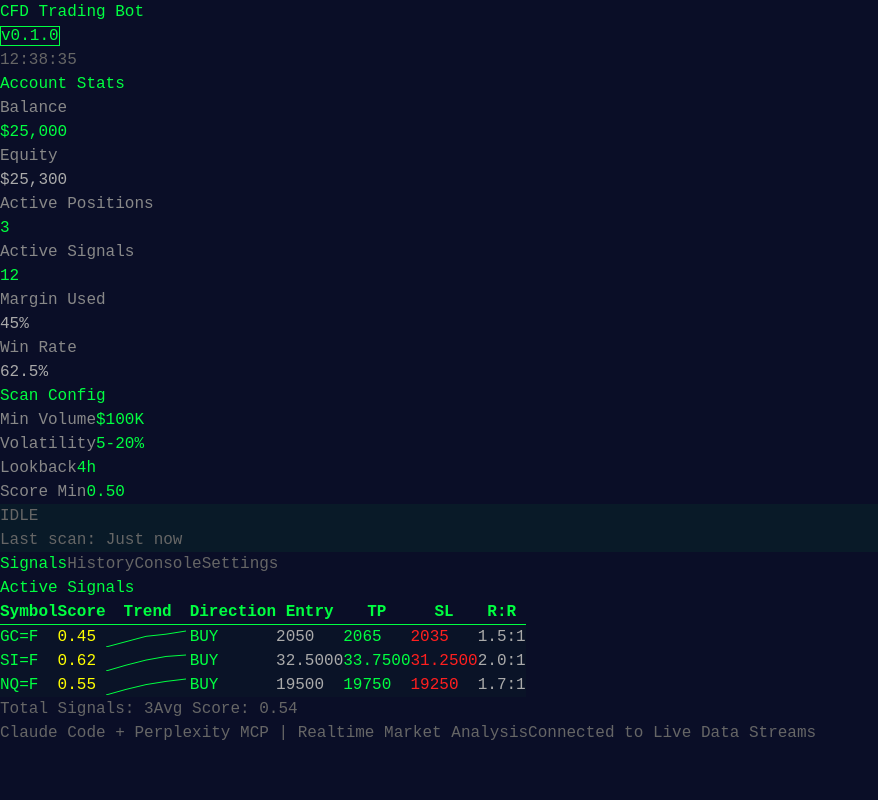
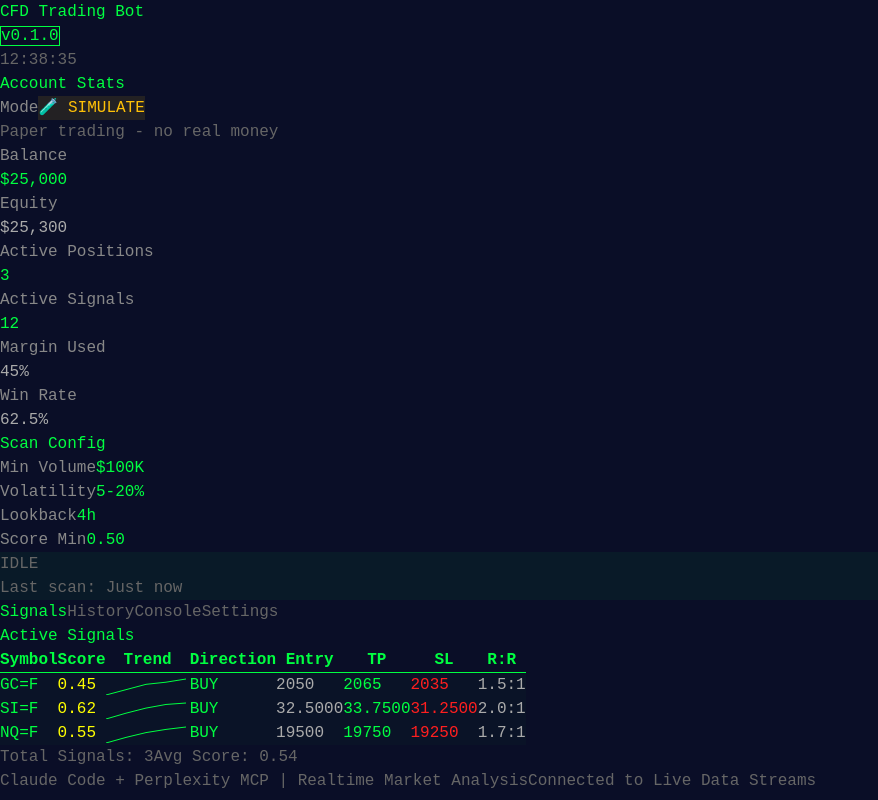
Before and after one commit to czyzq/Trdr, a React (Vite) app in the folder frontend/: page / in a window 1280 px wide. Shown: the whole page, without its empty margins (0-878 px from the left). Built offline with nearby package versions, Linux system fonts and the light colour scheme; no server answers.

Commit message:
feat: add simulate/live mode toggle in Sidebar with realistic price display

```diff
--- a/frontend/src/components/Sidebar.tsx
+++ b/frontend/src/components/Sidebar.tsx
@@ -24,9 +24,26 @@ export const Sidebar: React.FC<SidebarProps> = ({
   const [activePositions, setActivePositions] = useState(propActivePositions || 0);
   const [lastScan, setLastScan] = useState(propLastScan || "Just now");
   const [isScanning, setIsScanning] = useState(false);
+  const [mode, setMode] = useState<'simulate' | 'live'>('simulate');
   const marginUsed = propMarginUsed || 0;
   const winRate = propWinRate || 0;
   const activeSignals = propActiveSignals || 0;
+
+  const toggleMode = async () => {
+    const newMode = mode === 'simulate' ? 'live' : 'simulate';
+    try {
+      const response = await fetch(`/api/account/mode?mode=${newMode}`, {
+        method: 'POST'
+      });
+      if (response.ok) {
+        const data = await response.json();
+        setMode(data.mode);
+        console.log(`Mode changed to: ${data.mode}`);
+      }
+    } catch (error) {
+      console.error('Failed to toggle mode:', error);
+    }
+  };
 
   useEffect(() => {
     // Fetch account data and check scanning status from backend
@@ -39,6 +56,7 @@ export const Sidebar: React.FC<SidebarProps> = ({
           setBalance(data.balance || 1000);
           setEquity(data.equity || 1000);
           setActivePositions(data.positions || 0);
+          setMode(data.mode || 'simulate');
           if (data.last_scan) {
             const scanTime = new Date(data.last_scan);
             const now = new Date();
@@ -107,6 +125,29 @@ export const Sidebar: React.FC<SidebarProps> = ({
         >
           Account Stats
         </h2>
+      </div>
+
+      {/* Mode Toggle */}
+      <div className="px-4 py-3 border-b" style={{ borderColor: '#1a1f2e' }}>
+        <div className="flex items-center justify-between">
+          <span className="font-mono text-[10px] uppercase tracking-widest" style={{ color: '#888' }}>
+            Mode
+          </span>
+          <button
+            onClick={toggleMode}
+            className="font-mono text-xs font-bold px-3 py-1 rounded border transition"
+            style={{
+              backgroundColor: mode === 'simulate' ? 'rgba(255, 193, 7, 0.1)' : 'rgba(255, 0, 0, 0.1)',
+              borderColor: mode === 'simulate' ? '#ffc107' : '#ff0000',
+              color: mode === 'simulate' ? '#ffc107' : '#ff0000',
+            }}
+          >
+            {mode === 'simulate' ? '🧪 SIMULATE' : '⚡ LIVE'}
+          </button>
+        </div>
+        <div className="font-mono text-[9px] mt-1" style={{ color: '#666' }}>
+          {mode === 'simulate' ? 'Paper trading - no real money' : 'Real trading - USE CAUTION'}
+        </div>
       </div>
 
       {/* Stats List */}
```
